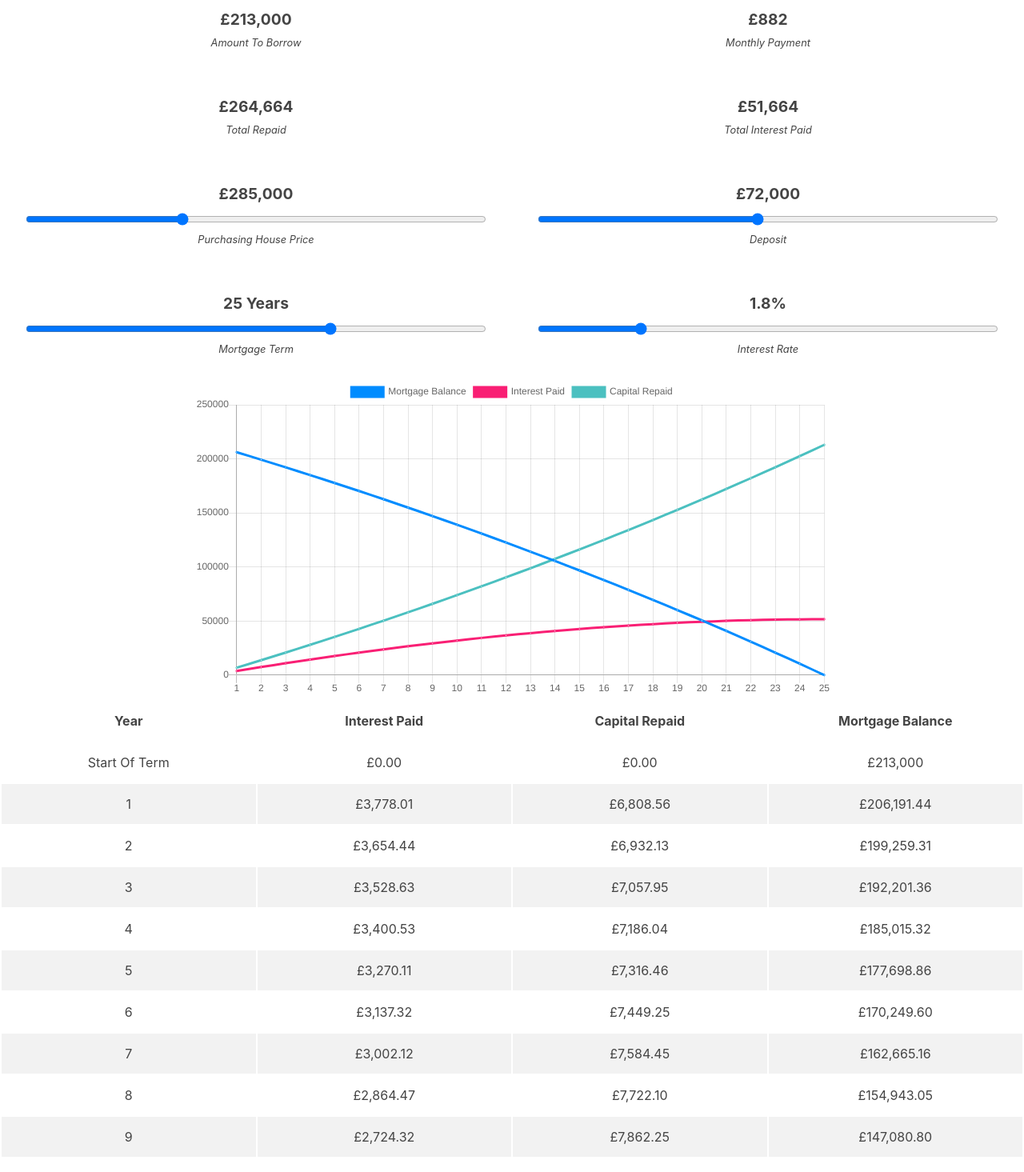
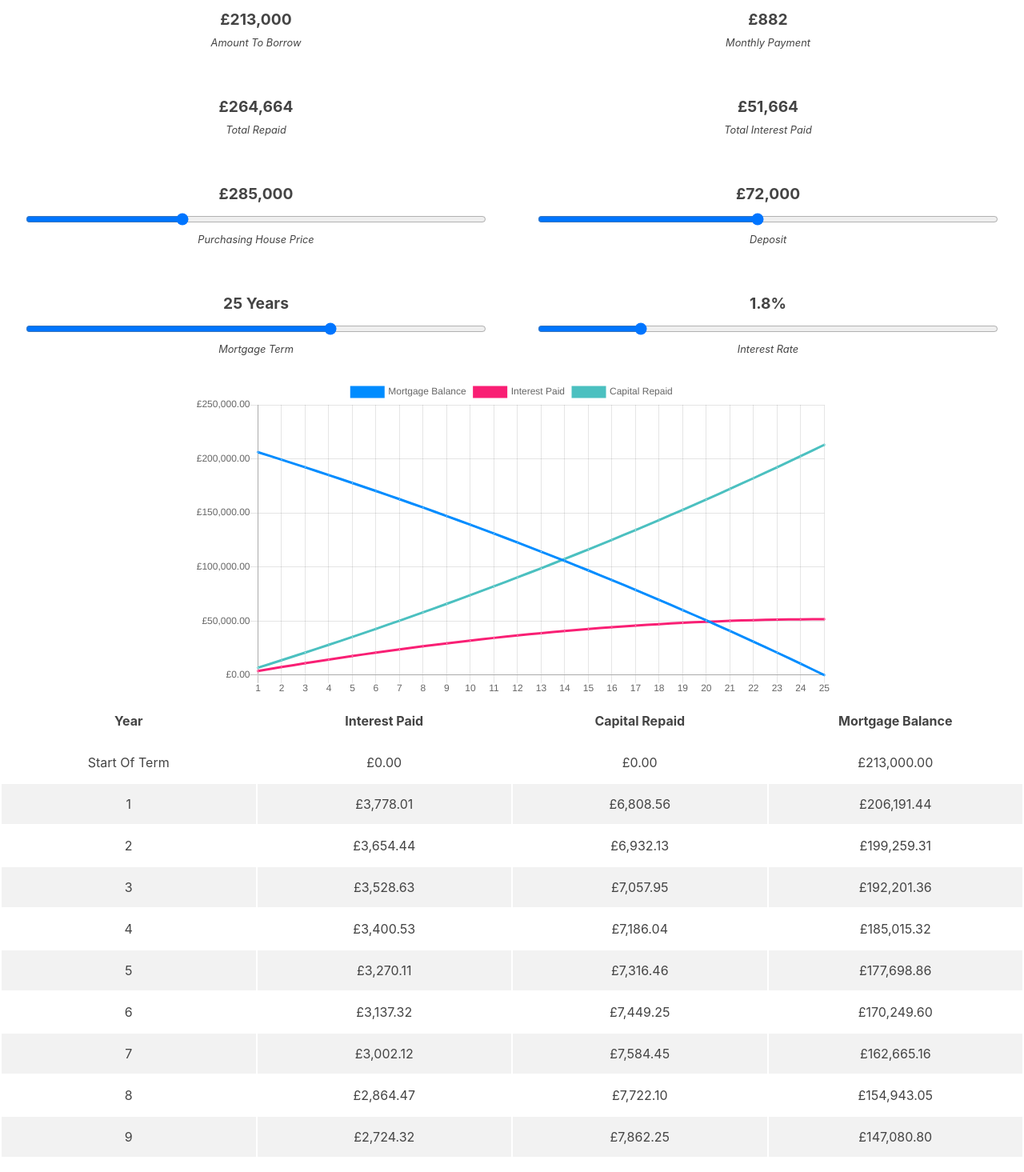
Before and after one commit to pateldhwani01/mortgage-payment-calculator, a React (Create React App) app: page / in a window 1280 px wide. Shown: the part 100-1565 px from the top of the page at 80% size. Built offline with nearby package versions, Linux system fonts and the light colour scheme.

Commit message:
Further refactoring

```diff
--- a/src/components/Calculator.js
+++ b/src/components/Calculator.js
@@ -85,10 +85,6 @@ export class Calculator extends React.Component {
 		});
 	}
 
-	numberWithCommas(x) {
-    	return x.toString().replace(/\B(?=(\d{3})+(?!\d))/g, ",");
-	}
-
 	UNSAFE_componentWillMount() {
 		this.updateValues(this.state.depositAmount, this.state.purchasingHousePrice, this.state.mortgageTerm, this.state.interestRate);
 	}
@@ -101,11 +97,9 @@ export class Calculator extends React.Component {
 					monthlyPayment={this.state.monthlyPayment}
 					totalRepaid={this.state.totalRepaid}
 					totalInterestPaid={this.state.totalInterestPaid}
-					numberWithCommas={this.numberWithCommas}
 				/>
 				<CalculatorControls
 					updateValues={this.updateValues}
-					numberWithCommas={this.numberWithCommas}
 					depositAmount={this.state.depositAmount}
 					purchasingHousePrice={this.state.purchasingHousePrice}
 					mortgageTerm={this.state.mortgageTerm}
@@ -117,7 +111,6 @@ export class Calculator extends React.Component {
 				/>
 				<PaymentTable
 					amountToBorrow={this.state.amountToBorrow}
-					numberWithCommas={this.numberWithCommas}
 					yearlyPayments={this.state.yearlyPayments}
 				/>
 			</div>
--- a/src/components/CalculatorControls.js
+++ b/src/components/CalculatorControls.js
@@ -1,11 +1,18 @@
 import React from 'react';
+
+const localeOptions = {
+	style:'currency',
+	currency:'GBP',
+	minimumFractionDigits: 0,
+    maximumFractionDigits: 0
+}
 
 export class CalculatorControls extends React.Component {
 	render() {
 		return (
 			<div className="grid__container">
 				<div className="grid__item">
-					<span className="grid__item--header">£{this.props.numberWithCommas(this.props.purchasingHousePrice)}</span>
+					<span className="grid__item--header">{this.props.purchasingHousePrice.toLocaleString('en-GB', localeOptions)}</span>
 					<input
 						type="range"
 						className="grid__item--range-slider"
@@ -22,7 +29,7 @@ export class CalculatorControls extends React.Component {
 					<label className="grid__item--label" htmlFor="purchasingHousePrice">Purchasing House Price</label>
 				</div>
 				<div className="grid__item">
-					<span className="grid__item--header">£{this.props.numberWithCommas(this.props.depositAmount)}</span>
+					<span className="grid__item--header">{this.props.depositAmount.toLocaleString('en-GB', localeOptions)}</span>
 					<input
 						type="range"
 						className="grid__item--range-slider"
@@ -39,7 +46,7 @@ export class CalculatorControls extends React.Component {
 					<label className="grid__item--label" htmlFor="points">Deposit</label>
 				</div>
 				<div className="grid__item">
-					<span className="grid__item--header">{this.props.numberWithCommas(this.props.mortgageTerm)} Years</span>
+					<span className="grid__item--header">{this.props.mortgageTerm} Years</span>
 					<input
 						type="range"
 						className="grid__item--range-slider"
@@ -56,7 +63,7 @@ export class CalculatorControls extends React.Component {
 					<label className="grid__item--label" htmlFor="mortgageTerm">Mortgage Term</label>
 				</div>
 				<div className="grid__item">
-					<span className="grid__item--header">{this.props.numberWithCommas(this.props.interestRate)}%</span>
+					<span className="grid__item--header">{this.props.interestRate}%</span>
 					<input
 						type="range"
 						className="grid__item--range-slider"
--- a/src/components/HeaderFigures.js
+++ b/src/components/HeaderFigures.js
@@ -1,4 +1,11 @@
 import React from 'react';
+
+const localeOptions = {
+	style:'currency',
+	currency:'GBP',
+	minimumFractionDigits: 0,
+    maximumFractionDigits: 0
+}
 
 export class HeaderFigures extends React.Component {
 	render() {
@@ -6,25 +13,25 @@ export class HeaderFigures extends React.Component {
 			<div className="grid__container">
 				<div className="grid__item">
 					<span className="grid__item--header">
-						£{this.props.numberWithCommas(parseInt(this.props.amountToBorrow))}
+						{parseInt(this.props.amountToBorrow).toLocaleString('en-GB', localeOptions)}
 					</span>
 					<div className="grid__item--label">Amount To Borrow</div>
 				</div>
 				<div className="grid__item">
 					<span className="grid__item--header">
-						£{this.props.numberWithCommas(parseInt(this.props.monthlyPayment))}
+						{parseInt(this.props.monthlyPayment).toLocaleString('en-GB', localeOptions)}
 					</span>
 					<div className="grid__item--label">Monthly Payment</div>
 				</div>
 				<div className="grid__item">
 					<span className="grid__item--header">
-						£{this.props.numberWithCommas(parseInt(this.props.totalRepaid))}
+						{parseInt(this.props.totalRepaid).toLocaleString('en-GB', localeOptions)}
 					</span>
 					<div className="grid__item--label">Total Repaid</div>
 				</div>
 				<div className="grid__item">
 					<span className="grid__item--header">
-						£{this.props.numberWithCommas(parseInt(this.props.totalInterestPaid))}
+						{parseInt(this.props.totalInterestPaid).toLocaleString('en-GB', localeOptions)}
 					</span>
 					<div className="grid__item--label">Total Interest Paid</div>
 				</div>
--- a/src/components/PaymentGraph.js
+++ b/src/components/PaymentGraph.js
@@ -69,6 +69,17 @@ const graphData = {
     },
   ]
 };
+const graphOption = {
+	scales: {
+       	yAxes: [{
+        	ticks: {
+           		callback: function(value, index, values) {
+             		return value.toLocaleString('en-GB', {style:'currency', currency:'GBP'});
+           		}
+         	}
+       	}]
+    }
+}
 
 export class PaymentGraph extends React.Component {
 	render() {
@@ -86,6 +97,7 @@ export class PaymentGraph extends React.Component {
     		<div className="graph-container">
     			<Line
     				data={graphData}
+    				options={graphOption}
     			/>
     		</div>
     	)
--- a/src/components/PaymentTable.js
+++ b/src/components/PaymentTable.js
@@ -1,4 +1,10 @@
 import React from 'react';
+const localeOptions = {
+	style:'currency',
+	currency:'GBP',
+	minimumFractionDigits: 2,
+    maximumFractionDigits: 2
+}
 
 export class PaymentTable extends React.Component {
 	render() {
@@ -9,9 +15,9 @@ export class PaymentTable extends React.Component {
 			paymentMonthsArr.push(
 				<tr key={this.props.yearlyPayments[i].year}>
 					<td>{this.props.yearlyPayments[i].year}</td>
-					<td>£{this.props.numberWithCommas(this.props.yearlyPayments[i].interestPaid.toFixed(2))}</td>
-					<td>£{this.props.numberWithCommas(this.props.yearlyPayments[i].capitalRepaid.toFixed(2))}</td>
-					<td>£{this.props.numberWithCommas(this.props.yearlyPayments[i].outstandingBalance.toFixed(2))}</td>
+					<td>{this.props.yearlyPayments[i].interestPaid.toLocaleString('en-GB', localeOptions)}</td>
+					<td>{this.props.yearlyPayments[i].capitalRepaid.toLocaleString('en-GB', localeOptions)}</td>
+					<td>{this.props.yearlyPayments[i].outstandingBalance.toLocaleString('en-GB', localeOptions)}</td>
 				</tr>
 			);
 		}
@@ -29,9 +35,9 @@ export class PaymentTable extends React.Component {
 				<tbody>
 					<tr key="0">
 						<td>Start Of Term</td>
-						<td>£{this.props.numberWithCommas('0.00')}</td>
-						<td>£{this.props.numberWithCommas('0.00')}</td>
-						<td>£{this.props.numberWithCommas(this.props.amountToBorrow)}</td>
+						<td>£0.00</td>
+						<td>£0.00</td>
+						<td>{this.props.amountToBorrow.toLocaleString('en-GB', localeOptions)}</td>
 					</tr>
 					{paymentMonthsArr}
 				</tbody>
```
